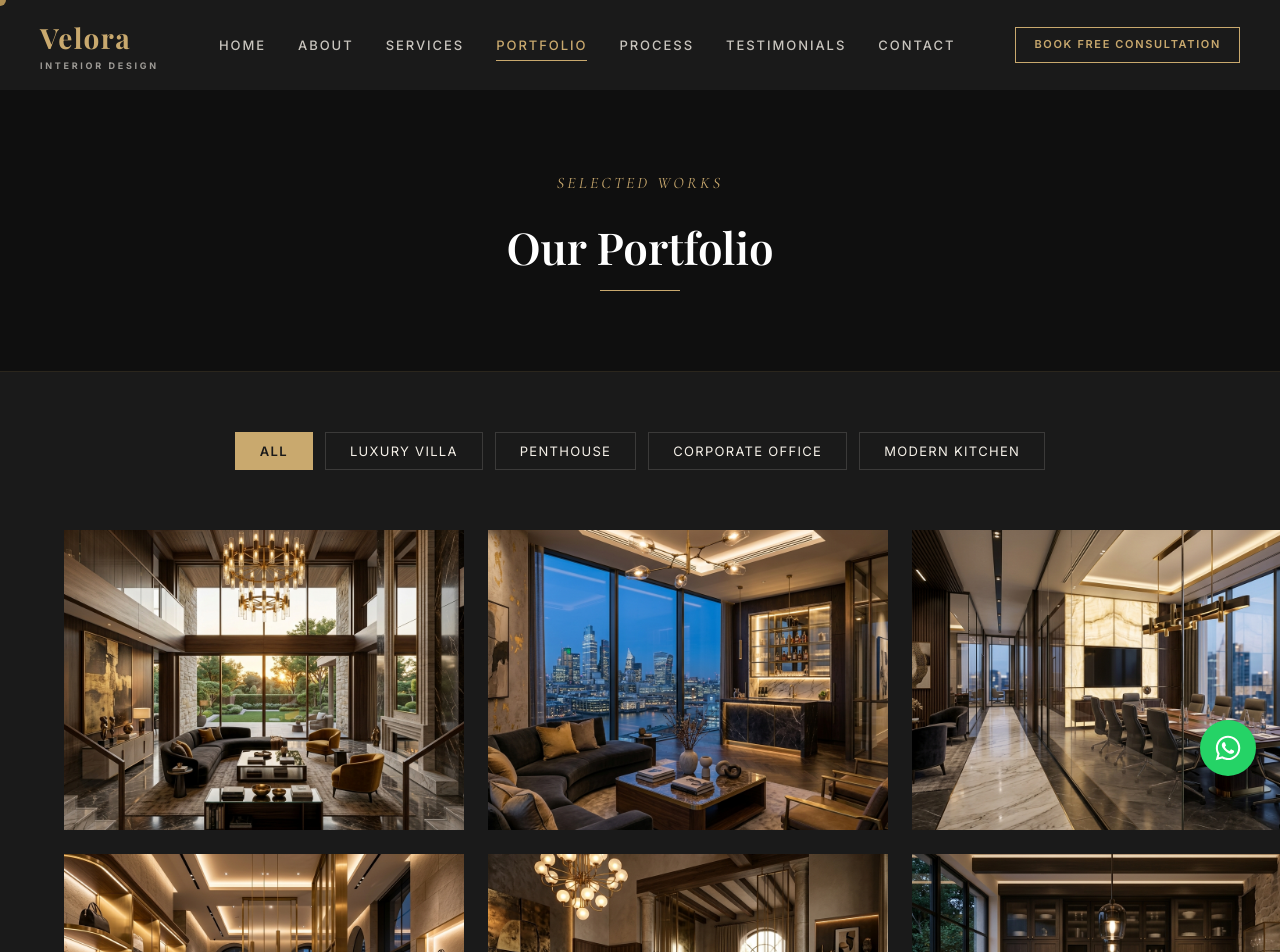
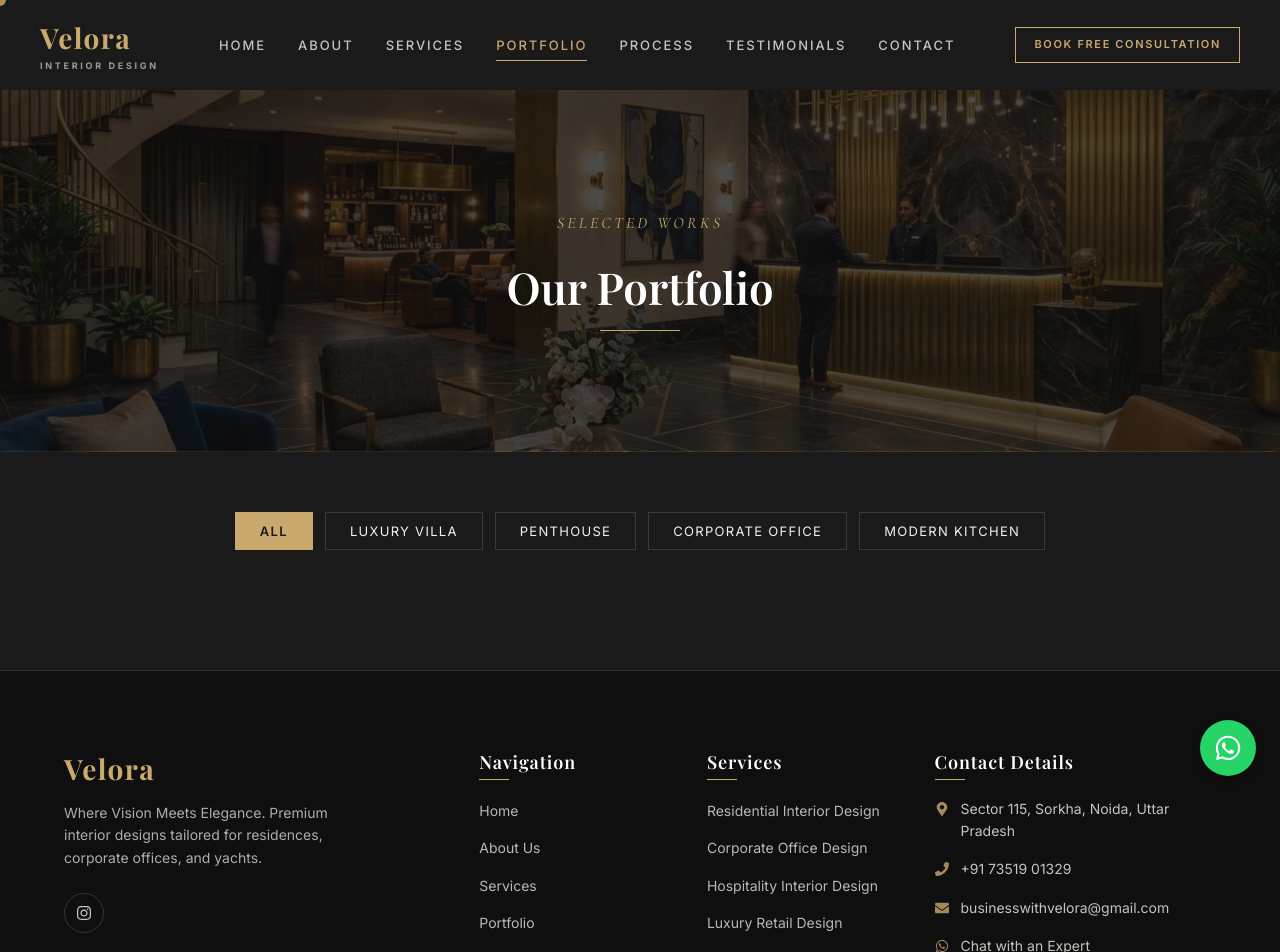
Before and after one commit to NextGen-Digital-Services/Velora-Interior-Design, a React (Vite) app: page /portfolio in a window 1280 px wide. Shown: the top 952 px of the page. Built offline with nearby package versions, Linux system fonts and the light colour scheme.

Commit message:
portfolio

```diff
--- a/src/pages/PortfolioPage.jsx
+++ b/src/pages/PortfolioPage.jsx
@@ -1,9 +1,7 @@
 /* FILE: src/pages/PortfolioPage.jsx */
 import React, { useState } from 'react';
 import { SectionLabel } from '../components/ui/SectionLabel';
-import { ProjectCard } from '../components/ui/ProjectCard';
-import { useFilteredProjects } from '../hooks/useFilteredProjects';
-import { projects } from '../data/projects';
+import boutiquehotel from '../assets/images/portfolio/boutiquehotel.webp';
 
 export const PortfolioPage = () => {
   const [activeCategory, setActiveCategory] = useState('All');
@@ -16,13 +14,14 @@ export const PortfolioPage = () => {
     'Modern Kitchen'
   ];
 
-  const filteredProjects = useFilteredProjects(projects, activeCategory);
-
   const heroStyle = {
-    backgroundColor: '#0F0F0F',
-    padding: '80px 24px',
+    backgroundImage: `linear-gradient(rgba(15, 15, 15, 0.75), rgba(15, 15, 15, 0.75)), url(${boutiquehotel})`,
+    backgroundSize: 'cover',
+    backgroundPosition: 'center',
+    padding: '120px 24px',
     textAlign: 'center',
-    borderBottom: '1px solid rgba(201, 169, 110, 0.15)'
+    borderBottom: '1px solid rgba(201, 169, 110, 0.15)',
+    position: 'relative'
   };
 
   const pageTitleStyle = {
@@ -62,19 +61,7 @@ export const PortfolioPage = () => {
           ))}
         </div>
 
-        {/* 3. Portfolio Grid */}
-        <div className="portfolio-grid reveal">
-          {filteredProjects.map((project, index) => (
-            <div key={project.id} className="reveal stagger-1">
-              <ProjectCard
-                image={project.heroImage}
-                title={project.title}
-                category={project.category}
-                slug={project.slug}
-              />
-            </div>
-          ))}
-        </div>
+        {/* 3. Portfolio Grid - Removed project image cards */}
       </div>
 
       <style>{`
```
Also changed, not shown: src/assets/images/portfolio/boutiquehotel.webp (added).
